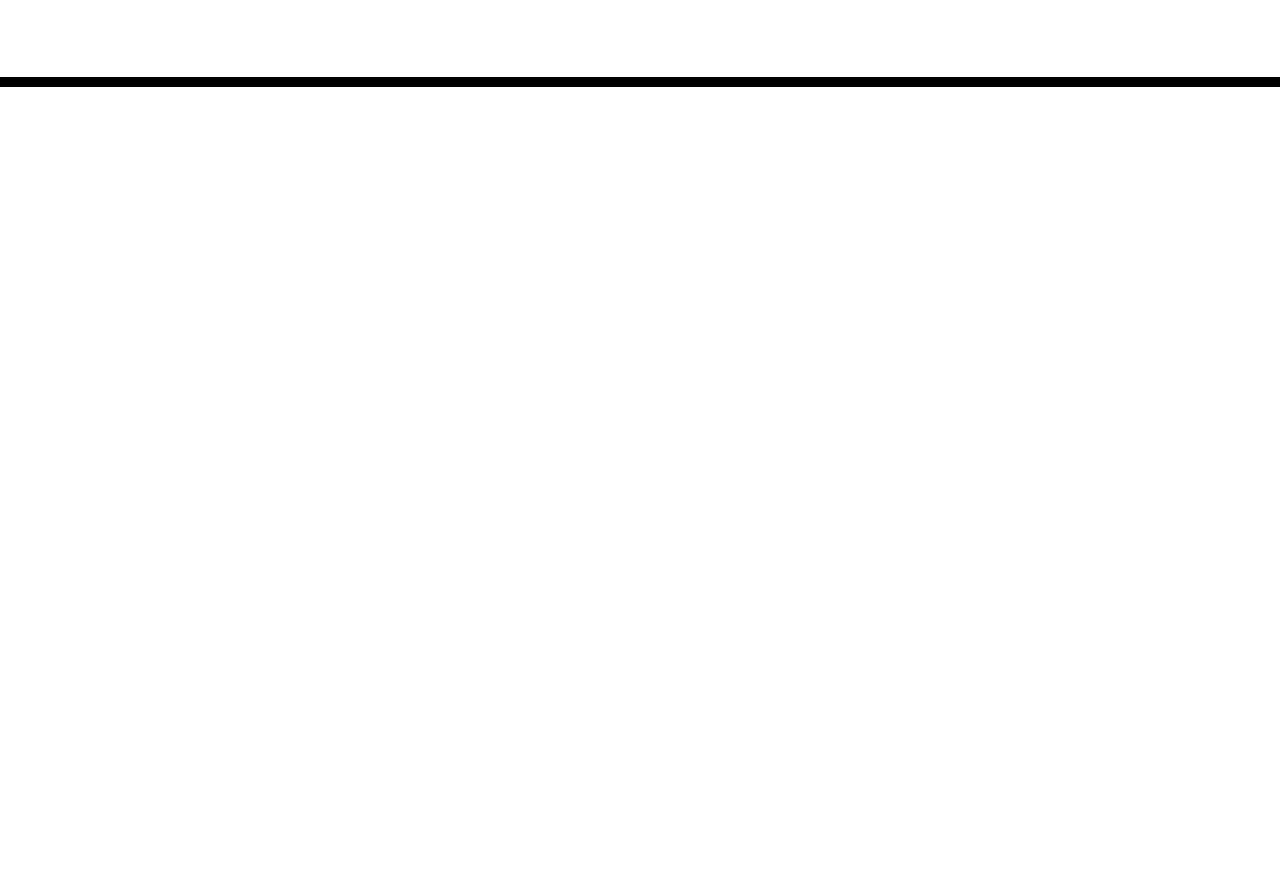
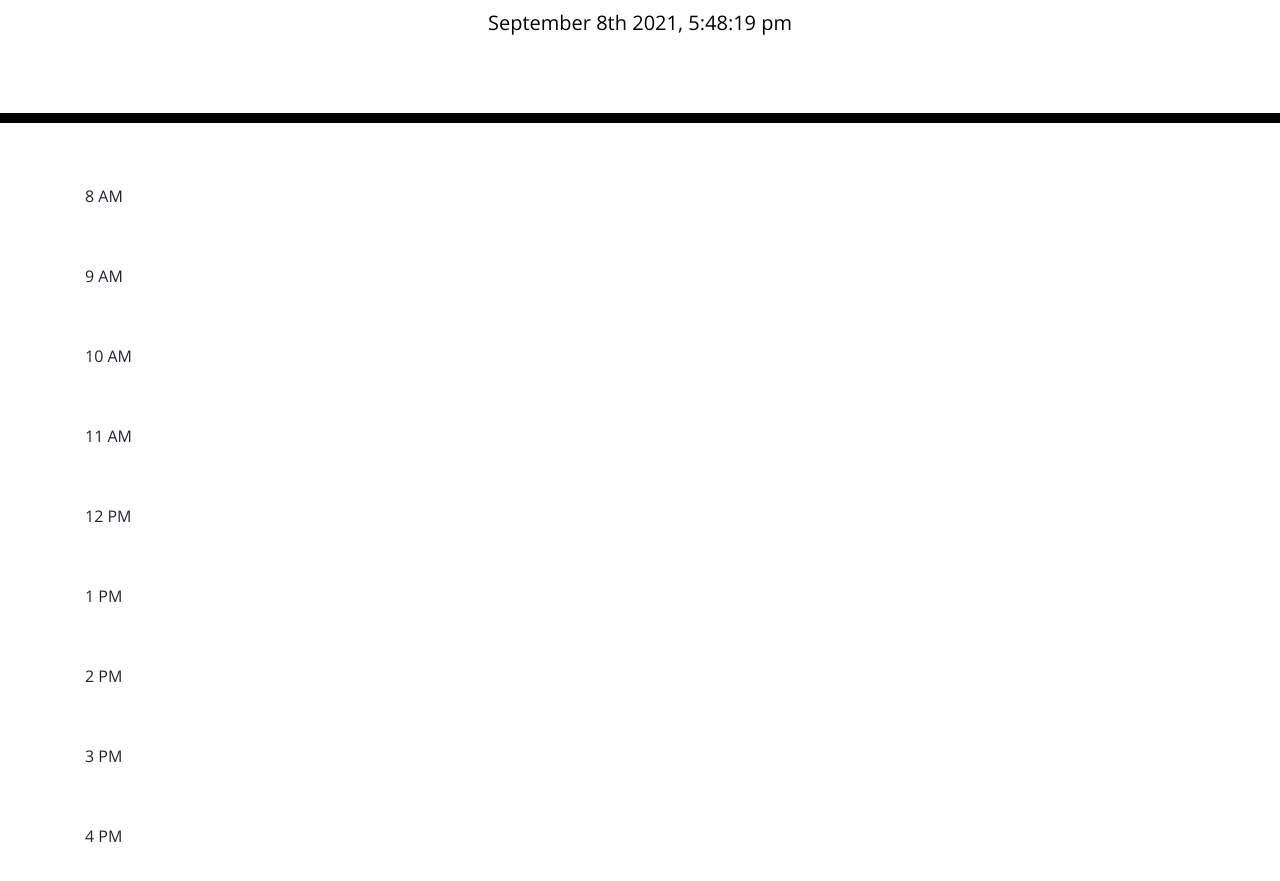
Before and after one commit to tmair1012/Challenge-05-Work-Day-Scheduler, a plain HTML site: page index.html in a window 1280 px wide. Shown: the part 181-1062 px from the top of the page. Before the commit the page ends 800 px from the top, so only its background shows below. Drawn offline with nearby package versions, Linux system fonts and the light colour scheme; files that its build step writes are made by us from their sources.

Commit message:
got time function to work

```diff
--- a/index.html
+++ b/index.html
@@ -1,24 +1,15 @@
 <!DOCTYPE html>
 <html lang="en">
+
 <head>
   <meta charset="UTF-8" />
   <meta name="viewport" content="width=device-width, initial-scale=1.0" />
   <meta http-equiv="X-UA-Compatible" content="ie=edge" />
-    <link
-      rel="stylesheet"
-      href="https://stackpath.bootstrapcdn.com/bootstrap/4.3.1/css/bootstrap.min.css"
-    />
-    <link
-      rel="stylesheet"
-      href="https://use.fontawesome.com/releases/v5.8.1/css/all.css"
-      integrity="sha384-50oBUHEmvpQ+1lW4y57PTFmhCaXp0ML5d60M1M7uH2+nqUivzIebhndOJK28anvf"
-      crossorigin="anonymous"
-    />
-    <link
-      href="https://fonts.googleapis.com/css?family=Open+Sans&display=swap"
-      rel="stylesheet"
-    />
-    <link rel="stylesheet" href="style.css" />
+  <link rel="stylesheet" href="https://stackpath.bootstrapcdn.com/bootstrap/4.3.1/css/bootstrap.min.css" />
+  <link rel="stylesheet" href="https://use.fontawesome.com/releases/v5.8.1/css/all.css"
+    integrity="sha384-50oBUHEmvpQ+1lW4y57PTFmhCaXp0ML5d60M1M7uH2+nqUivzIebhndOJK28anvf" crossorigin="anonymous" />
+  <link href="https://fonts.googleapis.com/css?family=Open+Sans&display=swap" rel="stylesheet" />
+  <link rel="stylesheet" href="assets/css/style.css" />
   <title>Work Day Scheduler</title>
 </head>
 
@@ -30,9 +21,93 @@
   </header>
   <div class="container">
     <!-- Timeblocks go here -->
+    <!--8 AM-->
+    <div class='row align-items-start'>
+      <div class='col-sm-2'>
+        <p>8 AM</p>
+      </div>
+      <div class='col-sm-4'></div>
+      <div class='col-sm-2'></div>
+      </div>
+    <!--9 AM-->
+    <div class='row'>
+      <div class='col-sm-2'>
+        <p>9 AM</p>
+      </div>
+      <div class='col-sm-6'></div>
+      <div class='col-sm-3'></div>
+      </div>
+    <!--10 AM-->
+    <div class='row'>
+      <div class='col'>
+        <p>10 AM</p>
+      </div>
+      <div class='col'></div>
+      <div class='col'></div>
+      </div>
+    <!--11 AM-->
+    <div class='row'>
+      <div class='col'>
+        <p>11 AM</p>
+      </div>
+      <div class='col'></div>
+      <div class='col'></div>
+    </div>
+    <!--12 PM-->
+    <div class='row'>
+      <div class='col'>
+        <p>12 PM</p>
+      </div>
+      <div class='col'></div>
+      <div class='col'></div>
+      </div>
+    <!--1 PM-->
+    <div class='row'>
+      <div class='col'>
+        <p>1 PM</p>
+      </div>
+      <div class='col'></div>
+      <div class='col'></div>
+      </div>
+    <!--2 PM-->
+    <div class='row'>
+      <div class='col'>
+        <p>2 PM</p>
+      </div>
+      <div class='col'></div>
+      <div class='col'></div>
+      </div>
+    <!--3 PM-->
+    <div class='row'>
+      <div class='col'>
+        <p>3 PM</p>
+      </div>
+      <div class='col'></div>
+      <div class='col'></div>
+      </div>
+    <!--4 PM-->
+    <div class='row'>
+      <div class='col'>
+        <p>4 PM</p>
+      </div>
+      <div class='col'></div>
+      <div class='col'></div>
+      </div>
+
   </div>
 
   <script src="https://code.jquery.com/jquery-3.4.1.min.js"></script>
-    <script src="https://cdnjs.cloudflare.com/ajax/libs/moment.js/2.24.0/moment.min.js"></script>
+  <script src="https://cdnjs.cloudflare.com/ajax/libs/moment.js/2.24.0/moment.min.js">
+
+  </script>
+
+  <!--Use moment.js to display the time under title section-->
+  <script>
+    var getDate = moment();
+    dateEl = getDate.format('MMMM Do YYYY, h:mm:ss a');
+    $('#currentDay').append(dateEl);
+  </script>
+
 </body>
+
 </html>
```
Lines whose indentation alone changed are shown as unchanged.
